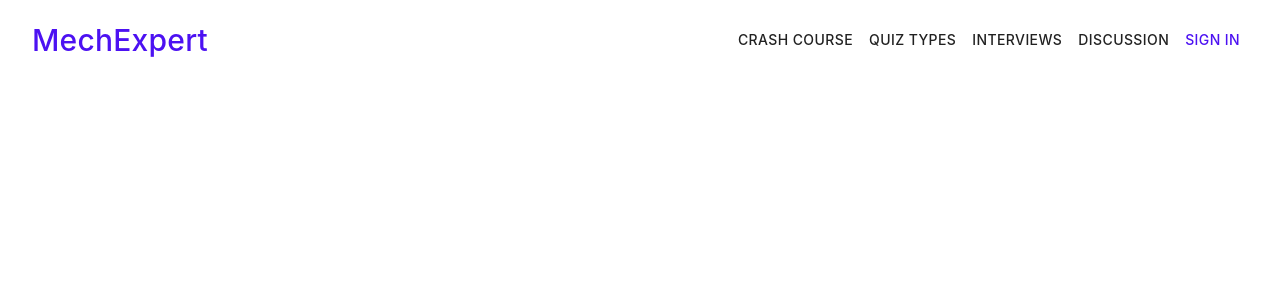
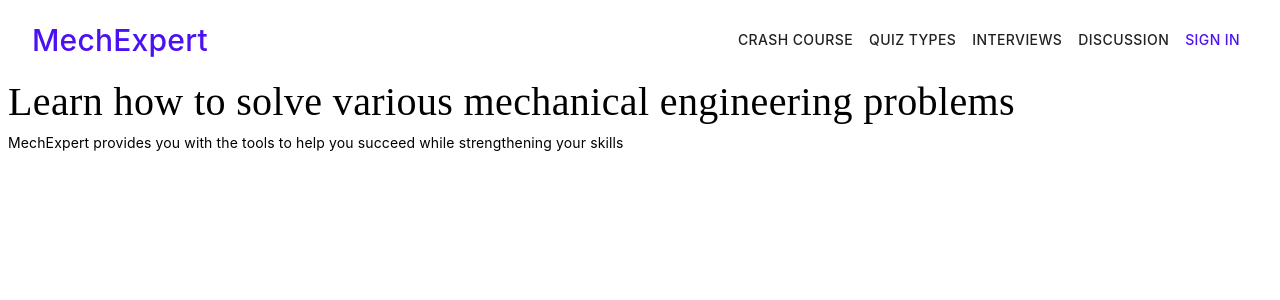
Before and after one commit to chrissantoss/mechexpert, a React (Create React App) app: page / in a window 1280 px wide. Shown: the top 300 px of the page. Built offline with nearby package versions, Linux system fonts and the light colour scheme.

Commit message:
changes to intro description

```diff
--- a/src/App.jsx
+++ b/src/App.jsx
@@ -1,14 +1,19 @@
 import React from 'react'
-import { Typography, Card, CardContent, CardMedia, Tabs, Tab, Button, AppBar, CssBaseline, Grid, Toolbar, Container, makeStyles  } from '@material-ui/core'
+import { Typography, Card, CardContent, CardMedia, Tabs, Tab, Button, AppBar, CssBaseline, Grid, Toolbar, Container, makeStyles } from '@material-ui/core'
 import BuildIcon from '@material-ui/icons/Build';
 import LandingHeader from './components /LandingHeader';
+import IntroSection from './components /IntroSection';
 
 
 
 const App = () => {
 
     return (
-        <LandingHeader />
+        <div>
+            <LandingHeader />
+            <IntroSection />
+        </div>
+
     );
 }
 
--- a/src/components /IntroSection.jsx
+++ b/src/components /IntroSection.jsx
@@ -0,0 +1,25 @@
+import React from 'react'
+import Typography from '@material-ui/core/Typography';
+import { makeStyles } from '@material-ui/core/styles';
+
+const useStyles = makeStyles((theme) => ({
+    introTitle: {
+        fontFamily: 'Semi Bold',
+        fontSize: 40,
+    },
+    introDescription: {
+        fontFamily: 'Inter',
+        fontSize: 14,
+    }
+}));
+
+export default function IntroSection() {
+    const classes = useStyles();
+
+    return (
+        <div>
+            <Typography className={classes.introTitle}>Learn how to solve various mechanical engineering problems</Typography>
+            <Typography className={classes.introDescription}>MechExpert provides you with the tools to help you succeed while strengthening your skills</Typography>
+        </div>
+    )
+}
```
